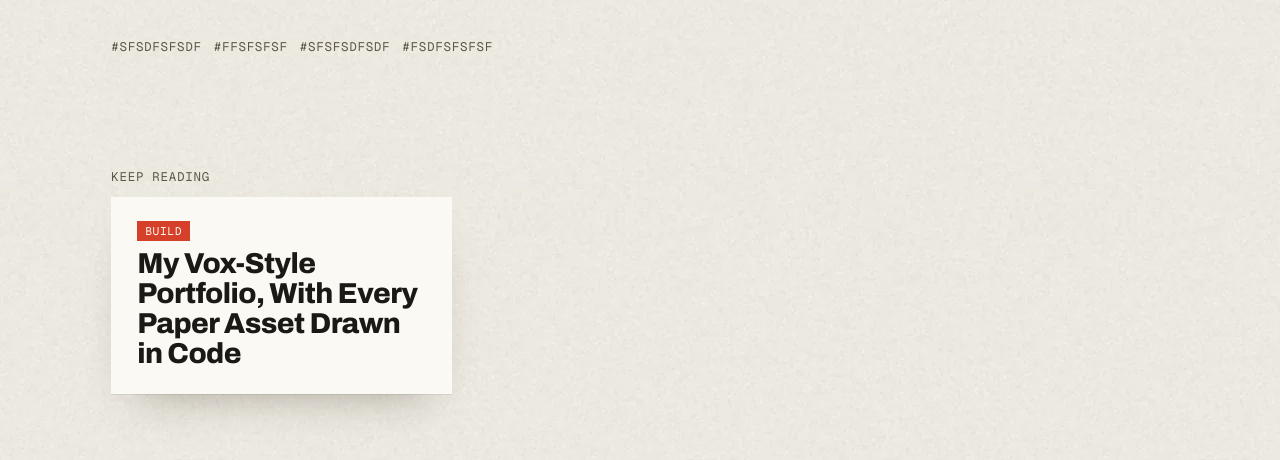
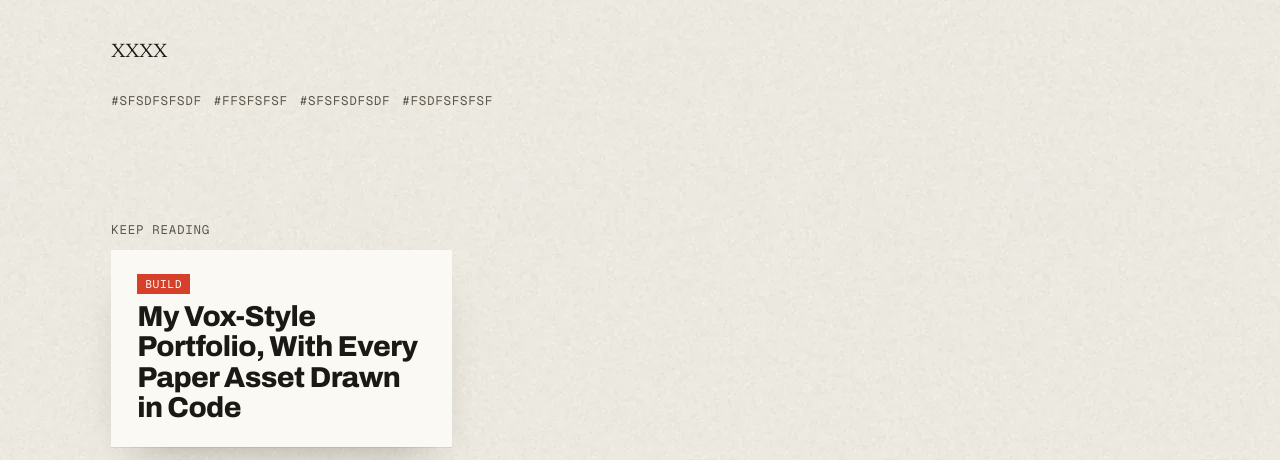
Before and after one commit to iamabhishekt/iamabhishekt.github.io, an Astro site: page /blog/xxx in a window 1280 px wide. Shown: the part 340-800 px from the top of the page. Built offline with nearby package versions, Linux system fonts and the light colour scheme; Astro itself is replaced by a stand-in of ours; some packages are replaced by stand-ins of ours.

Commit message:
Update src/content/blog/xxx.md (via Pages CMS)

```diff
--- a/src/content/blog/xxx.md
+++ b/src/content/blog/xxx.md
@@ -10,3 +10,4 @@ tags:
   - fsdfsfsfsf
 draft: false
 ---
+XXXX
```
